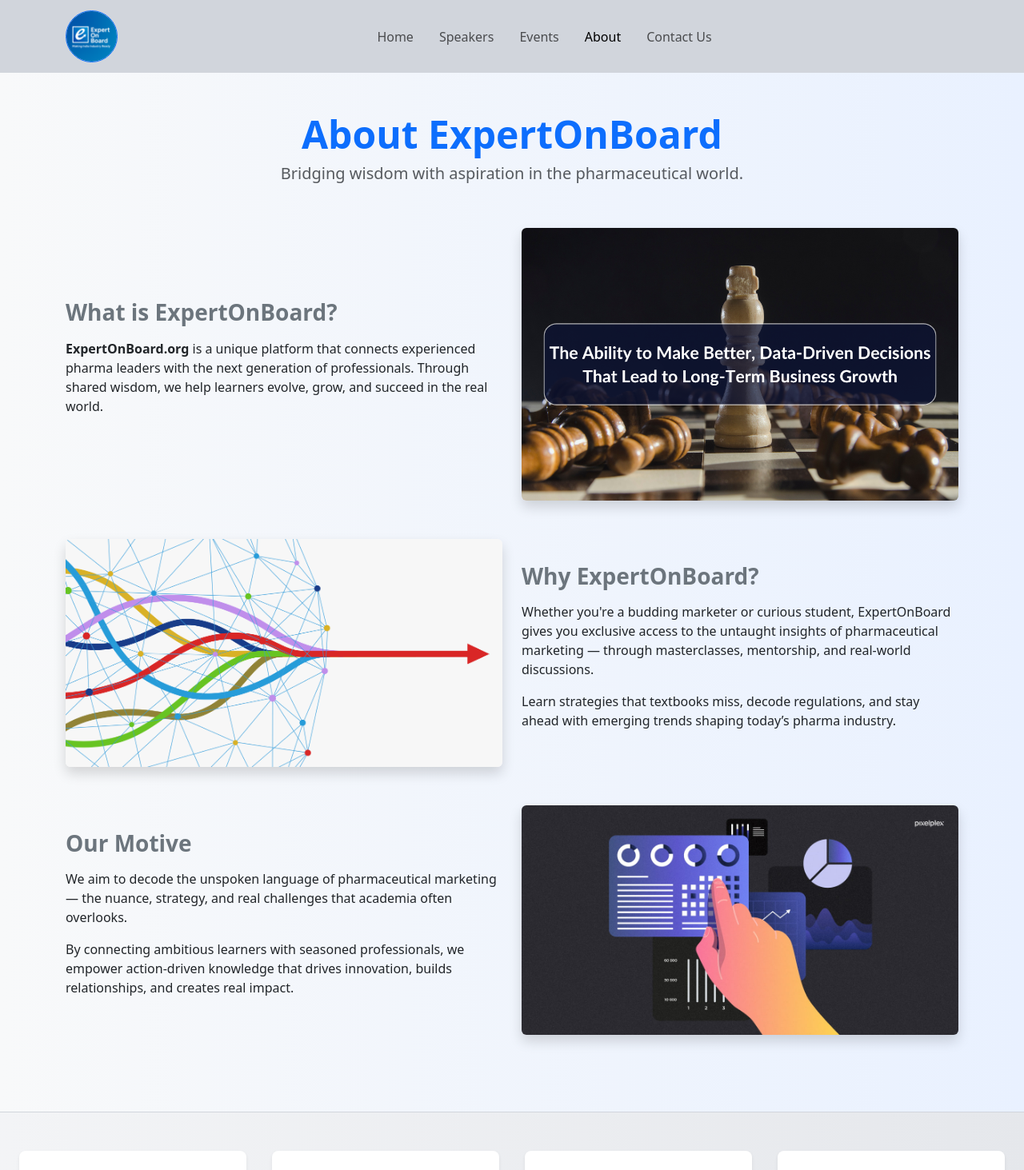
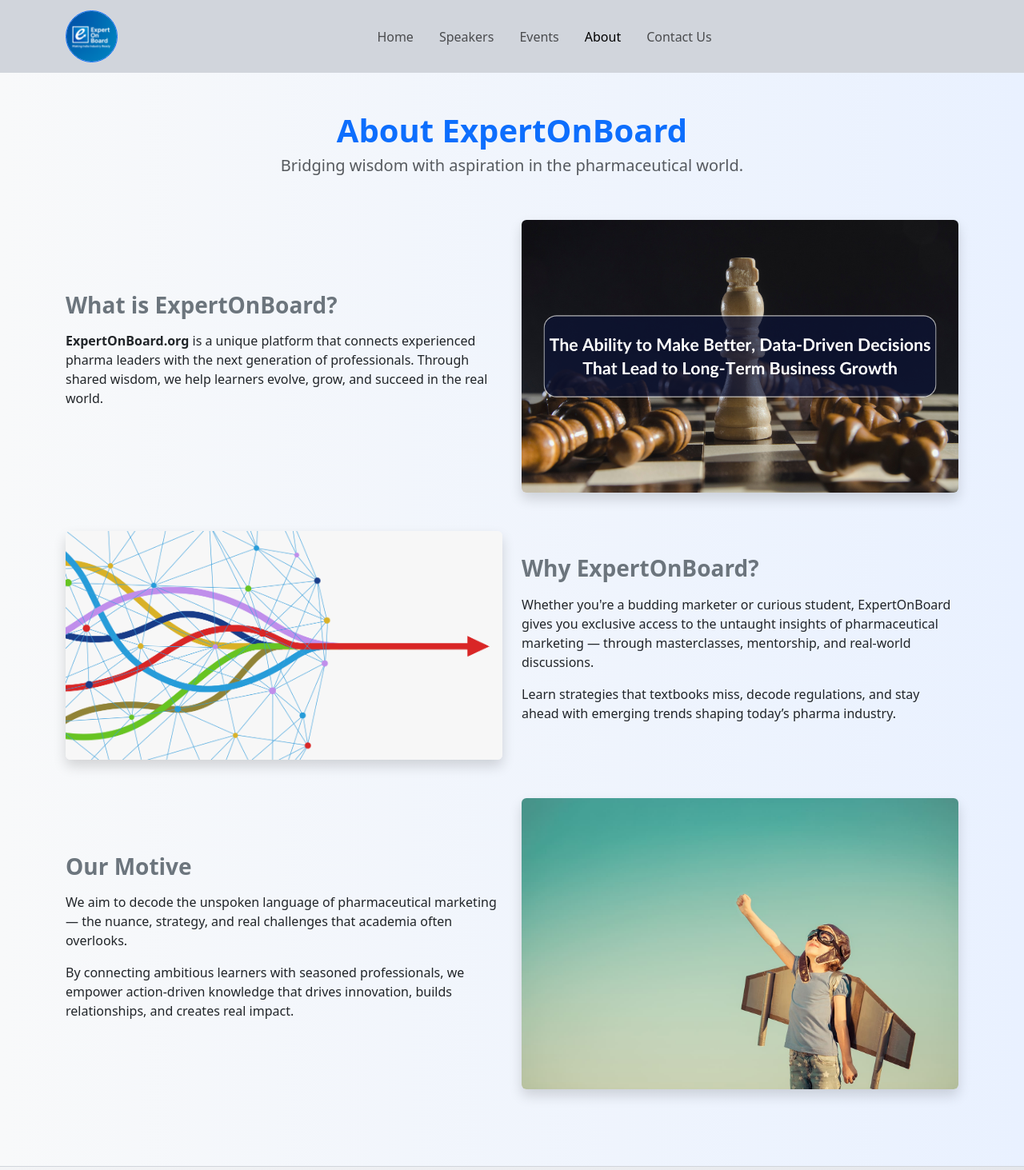
Before and after one commit to ManishInstaMD/New-Event, a React (Vite) app: page /about in a window 1280 px wide. Shown: the top 1463 px of the page at 80% size. Built offline with nearby package versions, Linux system fonts and the light colour scheme.

Commit message:
6 commit

```diff
--- a/src/components/AboutPage.jsx
+++ b/src/components/AboutPage.jsx
@@ -7,7 +7,7 @@
       <Container>
         <Row className="justify-content-center mb-4">
           <Col lg={8} className="text-center">
-            <h1 className="display-5 fw-bold text-primary fade-in-up">
+            <h1 className="display-5 fw-bold text-primary fade-in-up" style={{ fontSize: "2.5rem", lineHeight: "1.2",color: "#3494CC" }}>
               About ExpertOnBoard
             </h1>
             <h5 className="lead text-muted fade-in-up delay-1">
@@ -81,7 +81,7 @@
           </Col>
           <Col md={6}>
             <img
-              src="/images/moto3.jpg"
+              src="/images/moto5.jpg"
               alt="Our Motive"
               className="img-fluid rounded shadow zoom-hover"
             />
```
Also changed, not shown: public/images/moto4.webp (added), public/images/moto5.jpg (added).
